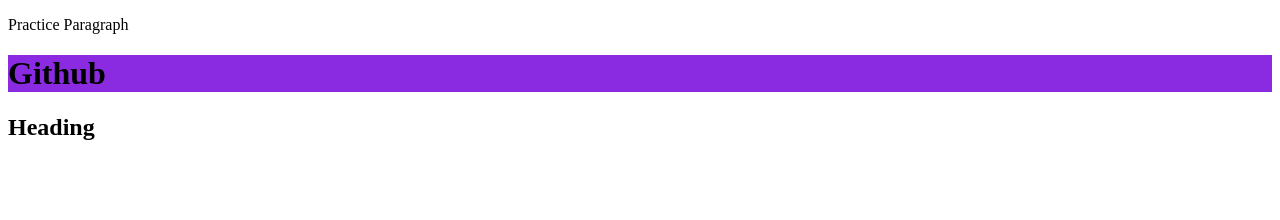
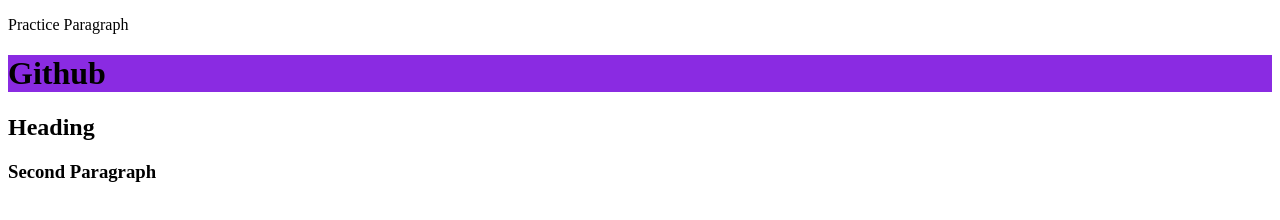
Before and after one commit to CarolinaGrrl/github-practice, a plain HTML site: page index.html in a window 1280 px wide. Drawn offline with Linux system fonts and the light colour scheme.

Commit message:
added h3 content

```diff
--- a/index.html
+++ b/index.html
@@ -11,5 +11,6 @@
   <p>Practice Paragraph</p>
   <h1>Github</h1>
   <h2>Heading</h2>
+  <h3>Second Paragraph</h3>
 </body>
 </html>
```
